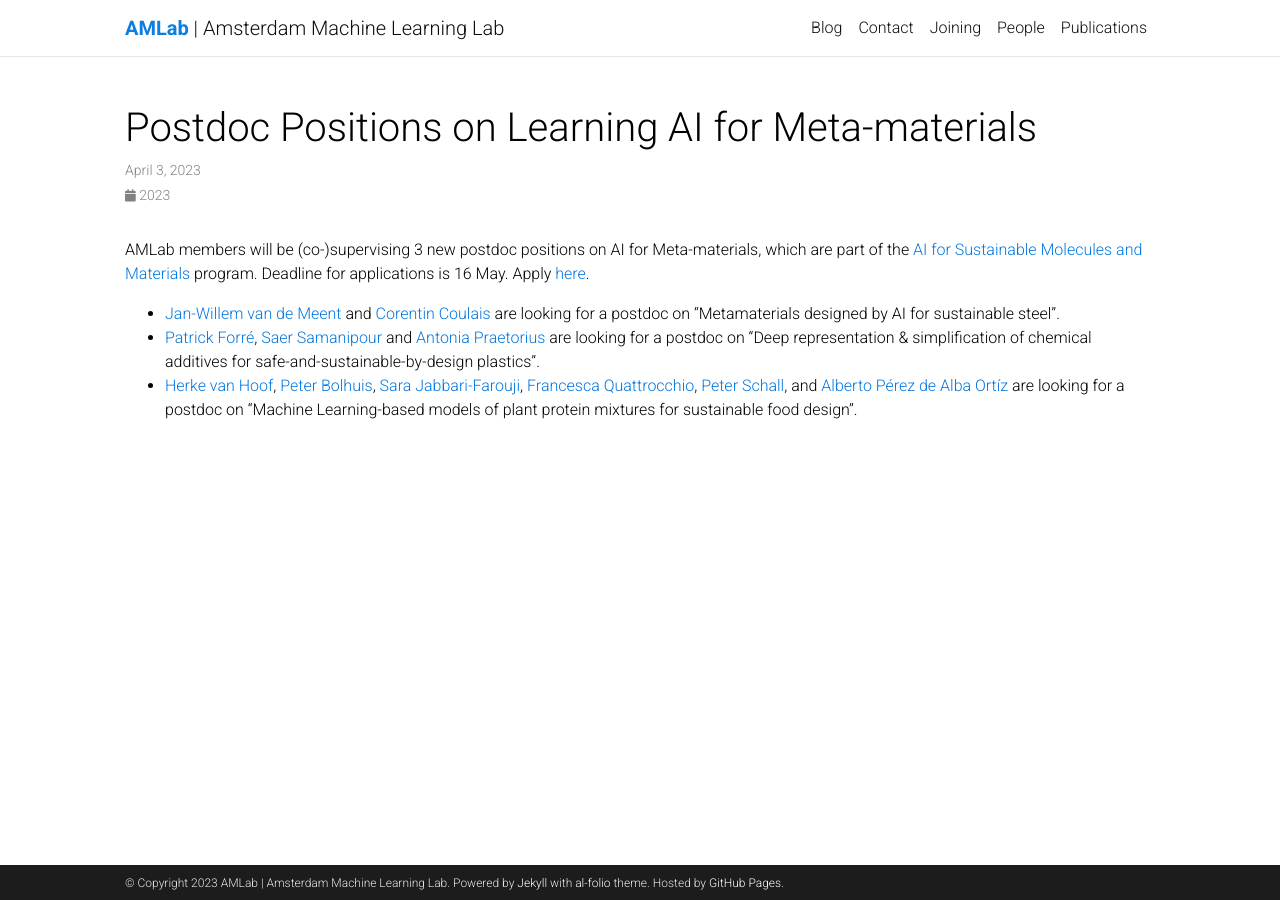
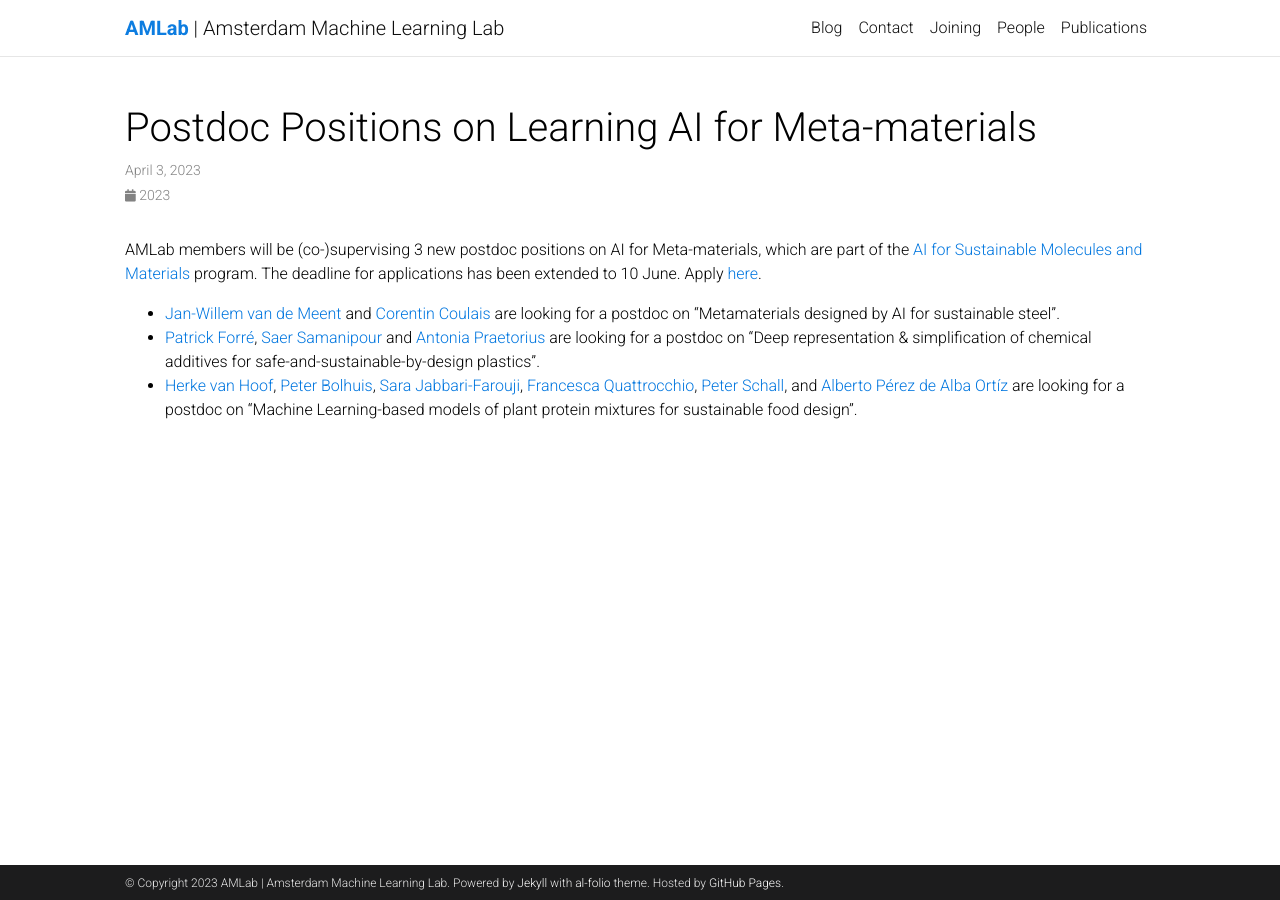
Before and after one commit to AMLab-Amsterdam/AMLab-Amsterdam.github.io, a Jekyll site: the page built from _news/230403_postdoc_ai4smm.md, in a window 1280 px wide. Built offline with Jekyll 4.4.1, drawn with Linux system fonts in a browser that asks for light colours; comment, search, counter and statistics services are not loaded; a style sheet for code colours, icons or effects is not loaded.

Commit message:
update deadline AI4SMM

```diff
--- a/_news/230403_postdoc_ai4smm.md
+++ b/_news/230403_postdoc_ai4smm.md
@@ -5,7 +5,7 @@ date: 2023-04-03 8:00:00+0100
 inline: true
 ---
 
-AMLab members will be (co-)supervising 3 new postdoc positions on AI for Meta-materials, which are part of the [AI for Sustainable Molecules and Materials](https://ai4science-amsterdam.github.io/ai4smm_rpa/) program. Deadline for applications is 16 May. Apply [here](https://vacatures.uva.nl/UvA/job/4-Postdoctoral-Researchers-in-AI-for-Sustainable-Molecules-and-Materials-programme/768267502/).
+AMLab members will be (co-)supervising 3 new postdoc positions on AI for Meta-materials, which are part of the [AI for Sustainable Molecules and Materials](https://ai4science-amsterdam.github.io/ai4smm_rpa/) program. The deadline for applications has been extended to 10 June. Apply [here](https://vacatures.uva.nl/UvA/job/4-Postdoctoral-Researchers-in-AI-for-Sustainable-Molecules-and-Materials-programme/768267502/).
 * [Jan-Willem van de Meent](people/JanWillemVanDeMeent/) and [Corentin Coulais](https://coulaislab.com/) are looking for a postdoc on "Metamaterials designed by AI for sustainable steel".
 * [Patrick Forr&eacute;](people/PatrickForre), [Saer Samanipour](https://qaehs.centre.uq.edu.au/profile/1496/saer-samanipour) and [Antonia Praetorius](https://ibed.uva.nl/profile/p/r/a.praetorius/a.praetorius.html) are looking for a postdoc on "Deep representation & simplification of chemical additives for safe-and-sustainable-by-design plastics".
 * [Herke van Hoof](people/HerkeVanHoof), [Peter Bolhuis](https://www.compchem.nl/staff_members/prof-dr-p-g-peter-bolhuis/), [Sara Jabbari-Farouji](https://staff.fnwi.uva.nl/s.jabbarifarouji/positions.html), [Francesca Quattrocchio](https://www.uva.nl/en/profile/q/u/f.quattrocchio/f.quattrocchio.html), [Peter Schall](https://peterschall.de/), and [Alberto P&eacute;rez de Alba Ort&iacute;z](https://www.compchem.nl/staff_members/alberto/) are looking for a postdoc on "Machine Learning-based models of plant protein mixtures for sustainable food design".
```
